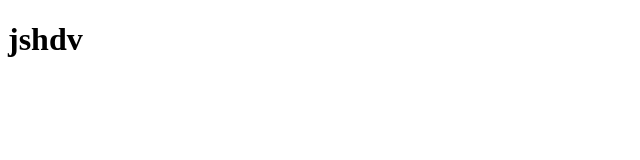
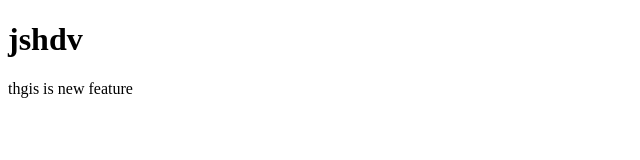
Before and after one commit to pratiksha-creator/local-rep, a plain HTML site: page index.html in a window 1280 px wide. Shown: the whole page, without its empty margins (0-640 px from the left). Drawn offline with Linux system fonts and the light colour scheme.

Commit message:
add new para

```diff
--- a/index.html
+++ b/index.html
@@ -7,5 +7,7 @@
 </head>
 <body>
     <h1>jshdv</h1>
+
+    <p>thgis is new feature</p>
 </body>
 </html>
```
